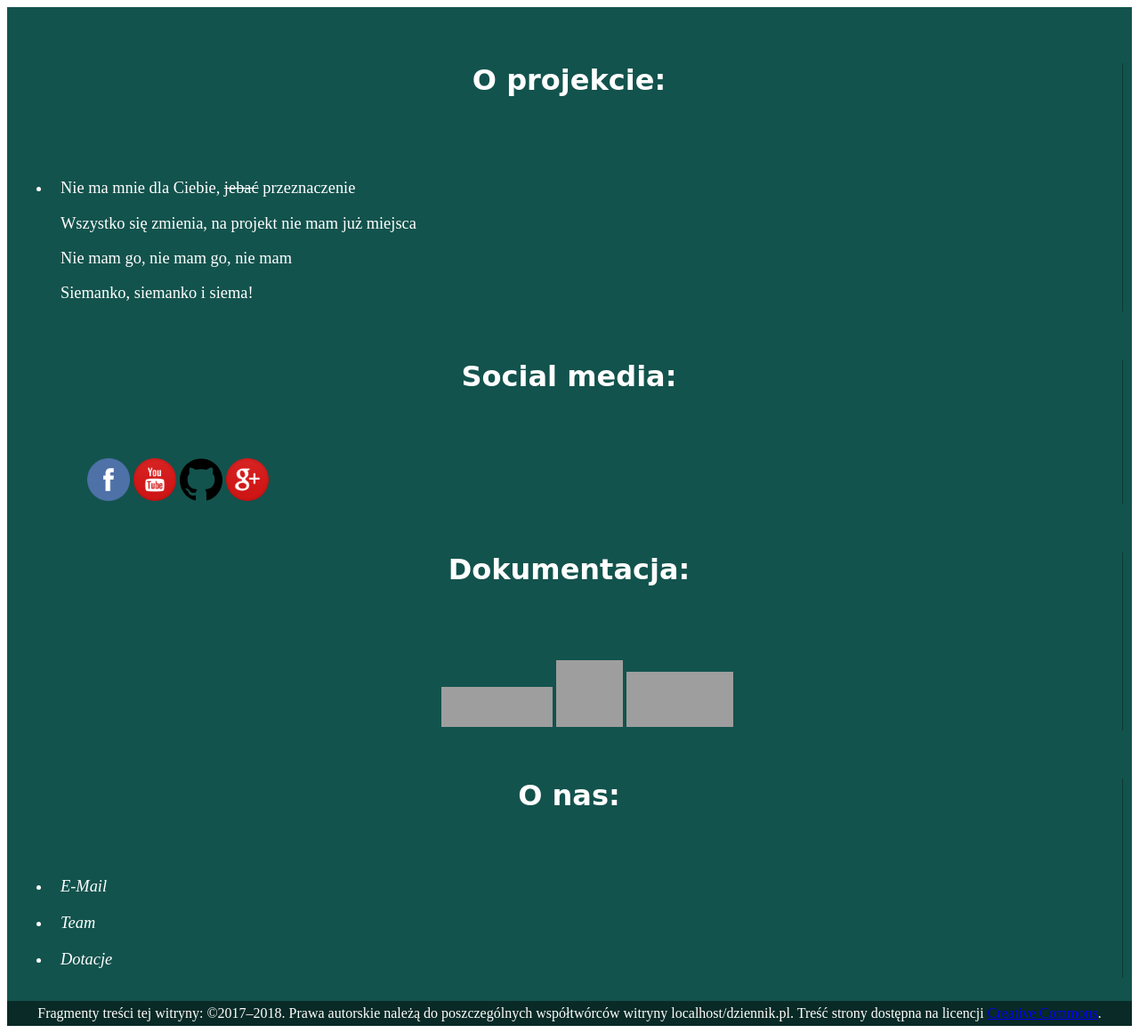
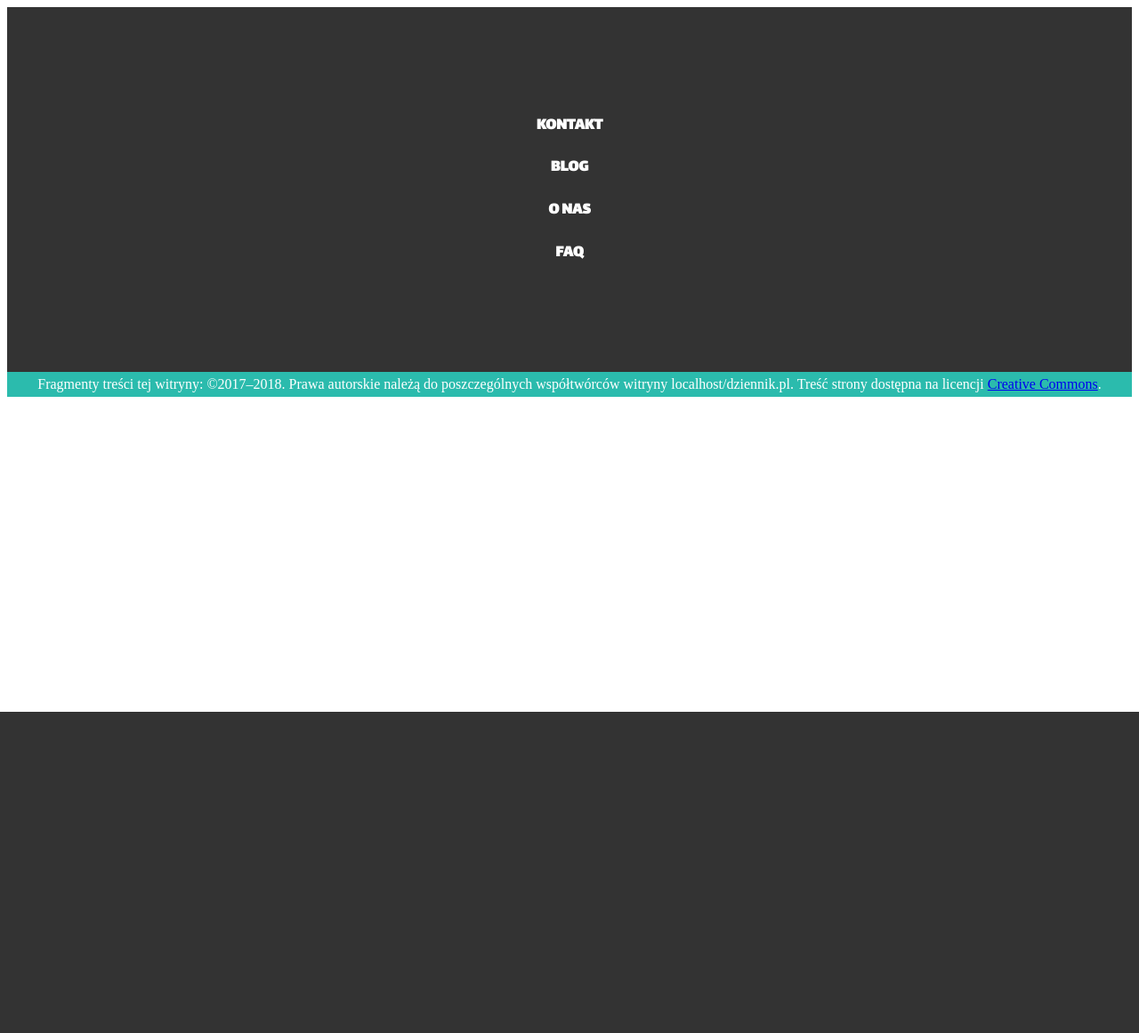
Before and after one commit to Dw4yne/dziennik, a PHP site: the page made by footer.php in a window 1280 px wide. Shown: the whole page at 89% size. After the commit the page ends 800 px from the top, so only its background shows below. Run offline with PHP 8.4, Linux system fonts and the light colour scheme; grey boxes are pictures that could not be loaded.

Commit message:
Nowy lepszy zepsuty footer
Trzeba wyśrodkować ale jak to ja nie wiem :angry:

```diff
--- a/css/footer.css
+++ b/css/footer.css
@@ -1,81 +1,31 @@
 .copyright{
-  background-color: #092a26;
+  background-color: #2bbbad;
   text-align: center;
   color: white;
   padding: 5px;
 }
 
 .footer1{
-  background-color: #13534d;
+  background-color: #333333;
   color: white;
-  padding: 10px;
+  padding: 100px;
 }
 
-.Kolumna{
-  background-color: #13534d !important;
-  padding: 10px;
-  font-size: 1.15em;
+.footerIcon{
+    margin-bottom: 20px;
+    background-color: #2bbbad;
 }
 
-.html{
-  width: 25px;
+.marginIcon{
+  margin-left: 25px;
 }
 
-h5{
-  font-size: 2em;
-  text-align: center;
-  font-family: 'Bungee', cursive;
-  padding-bottom: 10px;
-}
-
-.col-md-3{
-  border-right: 1px solid #0c3833;
-}
-
-.oProjekcie{
+.infoFooter{
   text-align: center;
 }
 
-.mdblogo{
-  width: 125px;
-  height: 45px;
+.infoFooter{
+
+  font-family: 'Lalezar', cursive;
+
 }
-
-.blogo{
-  width: 75px;
-  height: 75px;
-  margin-top: 20px;
-}
-
-.mysqlogo{
-  width: 120px;
-  height: 62px;
-  margin-top: 20px;
-}
-
-.srodek{
-  text-align: center;
-}
-
-.lewa{
-  text-align: left;
-}
-
-.fblogo{
-  width: 48px;
-}
-
-.ytlogo{
-  width: 48px;
-  margin-top: 10px;
-}
-
-.githublogo{
-  width: 48px;
-  margin-top: 10px;
-}
-
-.gpluslogo{
-  width: 48px;
-  margin-top: 10px;
-}
--- a/footer.php
+++ b/footer.php
@@ -4,51 +4,19 @@
 </head>
 
 <link href="css/footer.css" rel="stylesheet">
-<div class="container-fluid footer1">
-  <div class="row">
-    <div class="col-md-3">
-        <h5 class="title"><strong>O projekcie: </strong></h5>
-        <ul class="list-group lewa">
-          <li class="list-group Kolumna">
-            <p>Nie ma mnie dla Ciebie, <s>jebać</s> przeznaczenie</p>
-            <p>Wszystko się zmienia, na projekt nie mam już miejsca</p>
-            <p>Nie mam go, nie mam go, nie mam</p>
-            Siemanko, siemanko i siema!
-          </li>
-        </ul>
+<link href="https://fonts.googleapis.com/css?family=Lalezar" rel="stylesheet">
+  <div class="container-fluid footer1">
+    <div class="center">
+      <a class="btn-floating btn-lg purple-gradient footerIcon rounded-circle"><i class="fa fa-facebook-square"></i></a>
+      <a class="btn-floating btn-lg purple-gradient footerIcon marginIcon rounded-circle"><i class="fa fa-twitter"></i></a>
+      <a class="btn-floating btn-lg purple-gradient footerIcon marginIcon rounded-circle"><i class="fa fa-github"></i></a>
+      <a class="btn-floating btn-lg purple-gradient footerIcon marginIcon rounded-circle"><i class="fa fa-instagram"></i></a>
+
+      <h3 class="h5-responsive infoFooter">KONTAKT</h3>
+      <h3 class="h5-responsive infoFooter">BLOG</h3>
+      <h3 class="h5-responsive infoFooter">O NAS</h3>
+      <h3 class="h5-responsive infoFooter">FAQ</h3>
     </div>
-
-    <div class="col-md-3">
-        <h5 class="title"><strong>Social media: </strong></h5>
-        <ul class="list-group">
-          <ul class="list-group">
-              <a href="https://www.facebook.com/"><img class="fblogo img-thumbnail" data-toggle="tooltip" title="Facebook" src="img/facebook-icon.png"></a>
-              <a href="https://www.youtube.com/"><img class="ytlogo img-thumbnail" src="img/youtube-icon.png"></a>
-              <a href="https://github.com/"><img class="githublogo img-thumbnail" src="img/github-icon.svg"></a>
-              <a href="https://plus.google.com/"><img class="gpluslogo img-thumbnail" src="img/google-icon.png"></a>
-            </ul>
-    </div>
-
-    <div class="col-md-3">
-        <h5 class="title"><strong>Dokumentacja: </strong></h5>
-        <ul class="list-group srodek">
-            <a href="https://mdbootstrap.com/"><img alt="mdbootstrap" class="mdblogo" src="https://mdbootstrap.com/img/logo/mdb-transparent.png"></a>
-            <a href="https://getbootstrap.com/"><img  alt="bootstrap" class="blogo" src="https://logoepscdnphoto.b-cdn.net/wp-content/uploads/2016/12/bootstrap-logo.png"></a>
-            <a href="https://www.mysql.com/"><img alt="mysql" class="mysqlogo" src="https://upload.wikimedia.org/wikipedia/en/thumb/6/62/MySQL.svg/1200px-MySQL.svg.png"></a>
-          </ul>
-    </div>
-
-    <div class="col-md-3">
-        <h5 class="title"><strong>O nas: </strong></h5>
-        <ul class="list-group lewa">
-            <li class="list-group Kolumna"><i class="fa fa-envelope-o fa-lg" aria-hidden="true"> E-Mail</i></li>
-            <li class="list-group Kolumna"><i class="fa fa-users fa-lg" aria-hidden="true"> Team</i></li>
-            <li class="list-group Kolumna"><i class="fa fa-dollar fa-lg" aria-hidden="true"> Dotacje</i></li>
-          </ul>
-    </div>
-
-  </div>
-
   </div>
 
 
--- a/marks.php
+++ b/marks.php
@@ -26,7 +26,7 @@
 
 <body>
 
-  <?php include('navbar.php'); ?>
+  <?php include('navbar.php');?>
 
 
 <div class="z-depth-2 container-flex tablearozmiar odstepMain">
```
